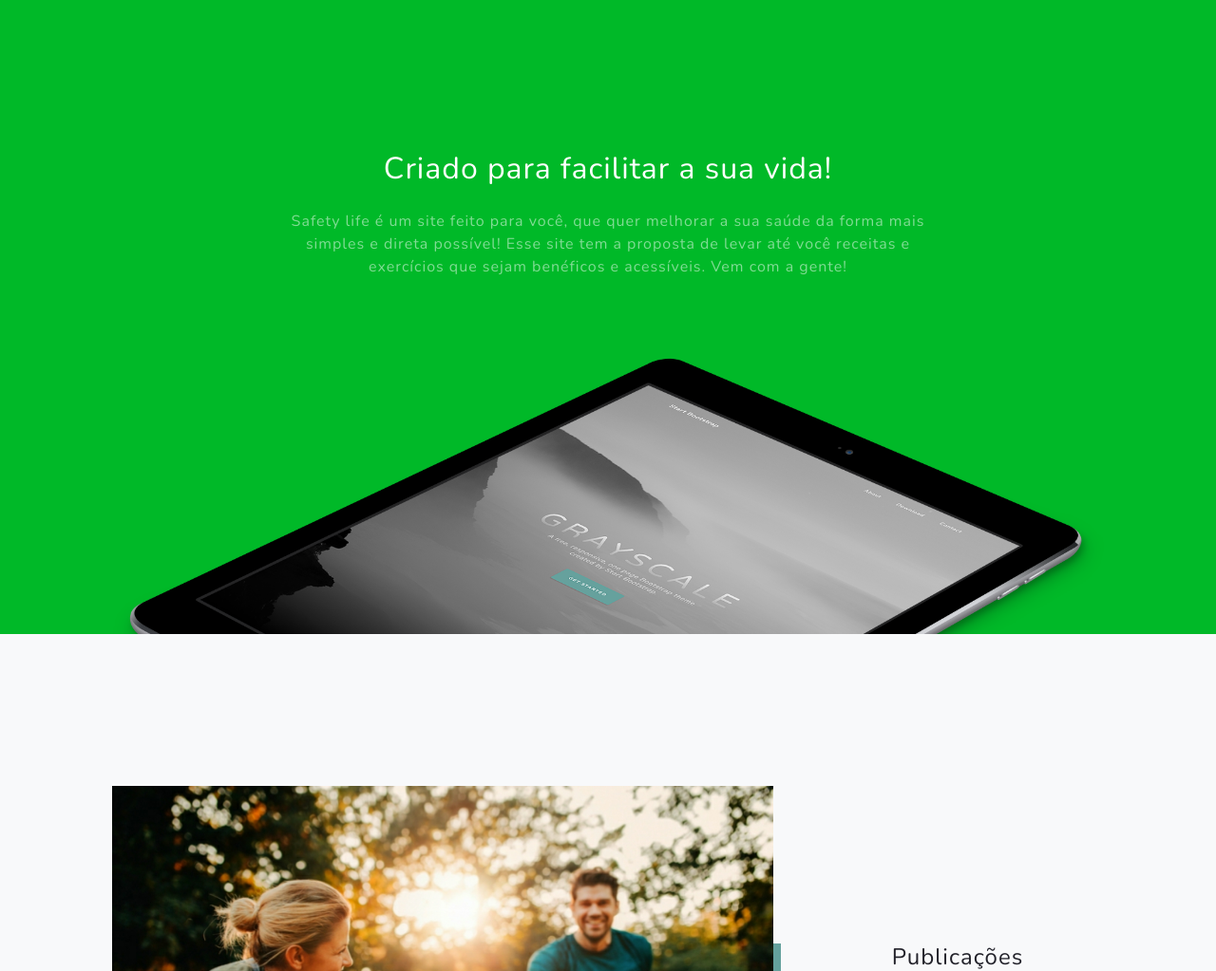
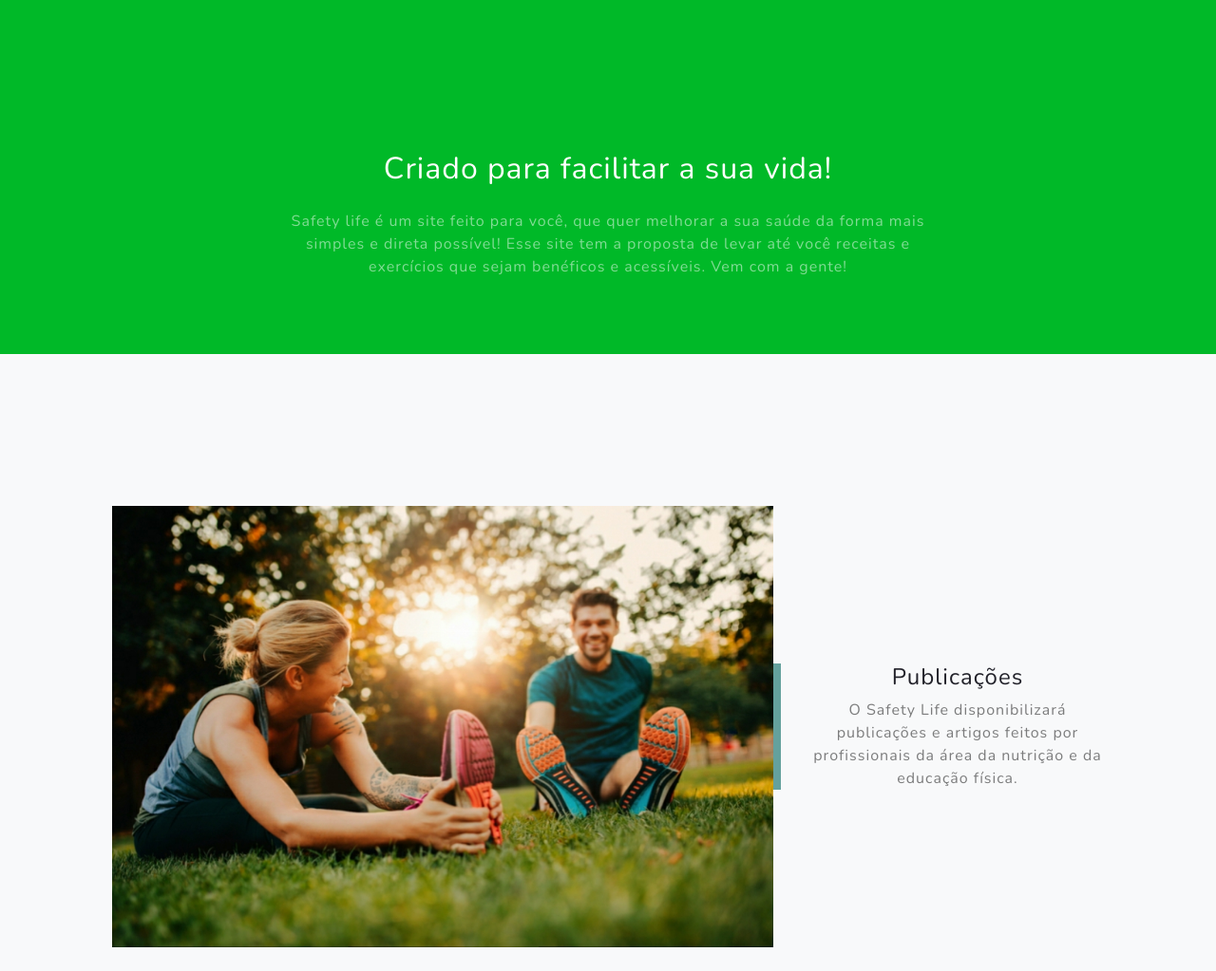
Before and after one commit to DSheridanmt/Safety-Life, a Django app: page /publicacoes/ in a window 1280 px wide. Shown: the part 801-1824 px from the top of the page at 95% size. Run offline with Django 3.2, Linux system fonts and the light colour scheme; some libraries are stand-ins or nearby versions.

Commit message:
atualização da pagina publicações

```diff
--- a/paginas/templates/publicacoes.html
+++ b/paginas/templates/publicacoes.html
@@ -58,7 +58,7 @@
                         </p>
                     </div>
                 </div>
-                <img class="img-fluid" src="{% static 'img/ipad.png'%}" alt="..." />
+                <!--<img class="img-fluid" src="{% static 'img/ipad.png'%}" alt="..." />-->
             </div>
         </section>
         <!-- Projects-->
```
